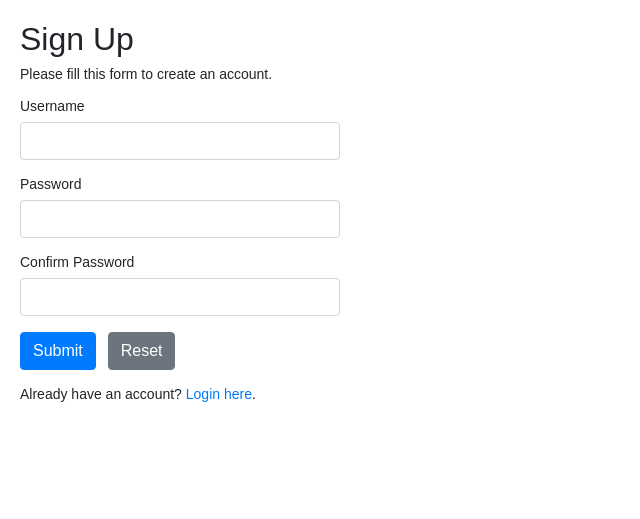
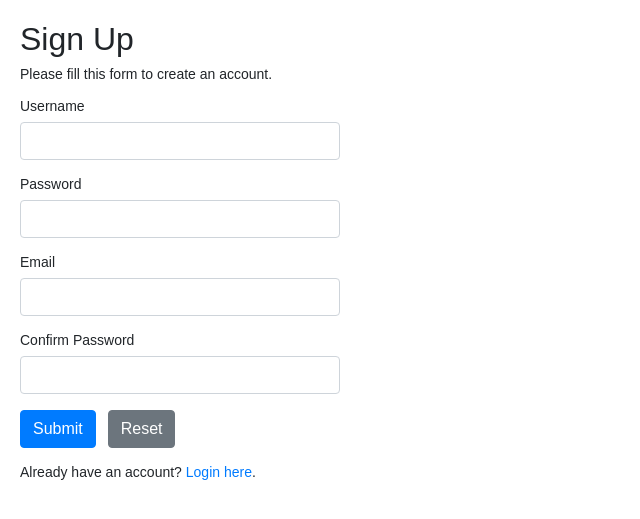
Before and after one commit to EzekielCodes/Web-Programming-Project, a PHP site: page /register.php in a window 1280 px wide. Shown: the top 519 px of the page, without its empty margins (0-640 px from the left). Run offline with PHP 8.4, Linux system fonts and the light colour scheme.

Commit message:
email added to register

```diff
--- a/Application/docker/database.sql
+++ b/Application/docker/database.sql
@@ -6,9 +6,10 @@ CREATE TABLE `users` (
     `id` INT NOT NULL  AUTO_INCREMENT,
     `username` VARCHAR(255) NOT NULL UNIQUE,
     `password` VARCHAR(255) NOT NULL,
+    `email` VARCHAR(255) NOT NULL UNIQUE,
     `added_on` DATETIME DEFAULT CURRENT_TIMESTAMP NOT NULL,
     PRIMARY KEY  (`id`)
 ) ENGINE=InnoDB DEFAULT CHARACTER SET utf8mb4 DEFAULT COLLATE utf8mb4_unicode_ci AUTO_INCREMENT = 4;
 
-INSERT INTO `users` VALUES (1,'Ezekiel', '$2y$10$YrY3/m/ry/hGAhVEcfWPrOgQgv.nO/nxSXJLP4vQP..stPK/2uSzC', now());
-INSERT INTO `users` VALUES (2,'Akindele', '$2y$10$YrY3/m/ry/hGAhVEcfWPrOgQgv.nO/nxSXJLP4vQP..stPK/2uSzC', now());
+INSERT INTO `users` VALUES (1,'Ezekiel', '$2y$10$YrY3/m/ry/hGAhVEcfWPrOgQgv.nO/nxSXJLP4vQP..stPK/2uSzC','test@gmail.com', now());
+INSERT INTO `users` VALUES (2,'Akindele', '$2y$10$YrY3/m/ry/hGAhVEcfWPrOgQgv.nO/nxSXJLP4vQP..stPK/2uSzC','testOne@gmail.com', now());
--- a/Application/docker/webcontent/register.php
+++ b/Application/docker/webcontent/register.php
@@ -22,8 +22,8 @@ require_once 'includes/functions.php';
 
 
 // Define variables and initialize with empty values
-$username = $password = $confirm_password = "";
-$username_err = $password_err = $confirm_password_err = "";
+$username = $password = $email = $confirm_password = "";
+$username_err = $password_err = $email_err =  $confirm_password_err = "";
 
 // Processing form data when form is submitted
 if($_SERVER["REQUEST_METHOD"] == "POST"){
@@ -60,6 +60,41 @@ if($_SERVER["REQUEST_METHOD"] == "POST"){
         }
     }
 
+
+
+     // Validate email
+     if(empty(trim($_POST["email"]))){
+        $email_err = "Please enter a email.";
+        } elseif(!filter_var(trim($_POST["email"]), FILTER_VALIDATE_EMAIL)){
+            $email_err = "email can only contain letters, numbers, and underscores.";
+        } else{
+            // Prepare a select statement
+            $sql = "SELECT id FROM users WHERE email = :email";
+
+            if($stmt = $pdo->prepare($sql)){
+                // Bind variables to the prepared statement as parameters
+                $stmt->bindParam(":email", $param_email, PDO::PARAM_STR);
+
+                // Set parameters
+                $param_email = trim($_POST["email"]);
+
+                // Attempt to execute the prepared statement
+                if($stmt->execute()){
+                    if($stmt->rowCount() == 1){
+                        $email_err = "This email is already taken.";
+                    } else{
+                        echo 'happe';
+                        $email = trim($_POST["email"]);
+                    }
+                } else{
+                    echo "Oops! Something went wrong. Please try again later.";
+                }
+
+                // Close statement
+                unset($stmt);
+            }
+    }
+
     // Validate password
     if(empty(trim($_POST["password"]))){
         $password_err = "Please enter a password.";
@@ -80,19 +115,22 @@ if($_SERVER["REQUEST_METHOD"] == "POST"){
     }
 
     // Check input errors before inserting in database
-    if(empty($username_err) && empty($password_err) && empty($confirm_password_err)){
+    if(empty($username_err) && empty($password_err) && empty($confirm_password_err) && empty($email_err)){
 
         // Prepare an insert statement
-        $sql = "INSERT INTO users (username, password) VALUES (:username, :password)";
+        $sql = "INSERT INTO users (username, password,email) VALUES (:username, :password,:email)";
 
         if($stmt = $pdo->prepare($sql)){
             // Bind variables to the prepared statement as parameters
             $stmt->bindParam(":username", $param_username, PDO::PARAM_STR);
             $stmt->bindParam(":password", $param_password, PDO::PARAM_STR);
+            $stmt->bindParam(":email", $param_email, PDO::PARAM_STR);
 
+            echo $email;
             // Set parameters
             $param_username = $username;
             $param_password = password_hash($password, PASSWORD_DEFAULT); // Creates a password hash
+            $param_email = $email;
 
             // Attempt to execute the prepared statement
             if($stmt->execute()){
@@ -139,6 +177,11 @@ if($_SERVER["REQUEST_METHOD"] == "POST"){
                 <span class="invalid-feedback"><?php echo $password_err; ?></span>
             </div>
             <div class="form-group">
+                <label>Email</label>
+                <input type="text" name="email" class="form-control <?php echo (!empty($email_err)) ? 'is-invalid' : ''; ?>" value="<?php echo $email; ?>">
+                <span class="invalid-feedback"><?php echo $email_err; ?></span>
+            </div>
+            <div class="form-group">
                 <label>Confirm Password</label>
                 <input type="password" name="confirm_password" class="form-control <?php echo (!empty($confirm_password_err)) ? 'is-invalid' : ''; ?>" value="<?php echo $confirm_password; ?>">
                 <span class="invalid-feedback"><?php echo $confirm_password_err; ?></span>
```
